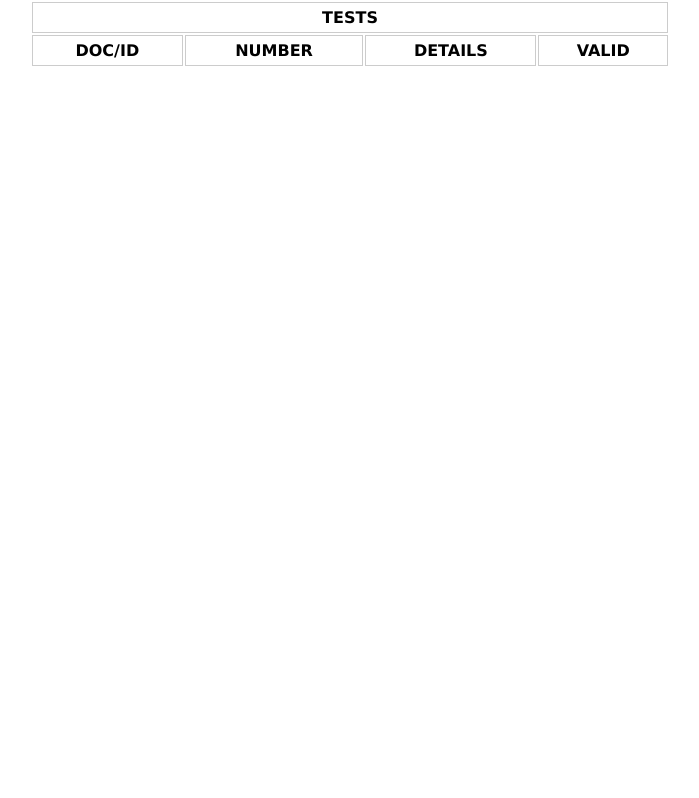
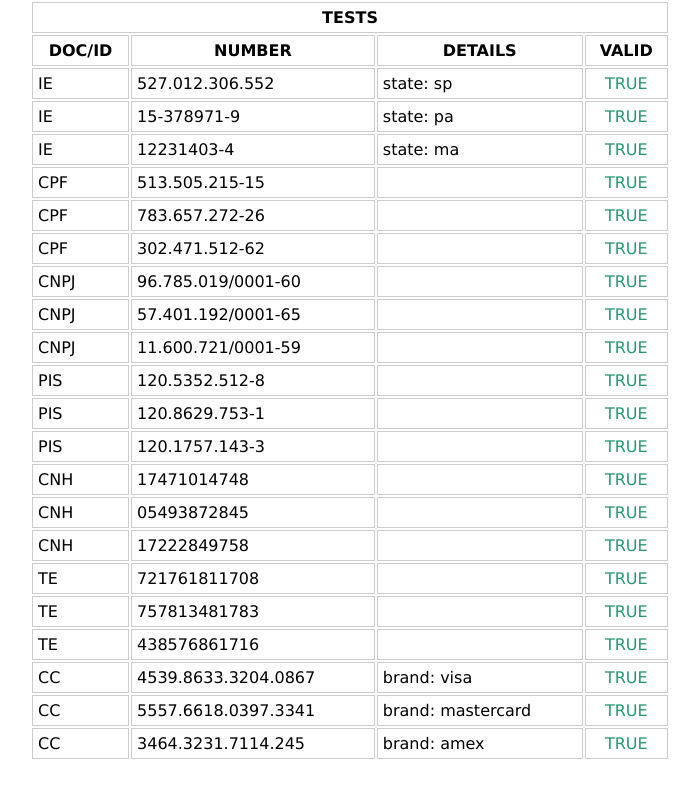
Before and after one commit to leandrosimoes/ls-docs, a website: page docs/index.html in a window 1280 px wide. Shown: the whole page, without its empty margins (290-989 px from the left). Drawn offline with nearby package versions, Linux system fonts and the light colour scheme; the site is published under a folder, as on GitHub Pages, so addresses that start at the root find nothing.

Commit message:
Change files structure to docs;

```diff
--- a/index.html
+++ b/docs/index.html
@@ -7,7 +7,7 @@
     <!-- Not necessary, just for tests -->
     <script src="http://code.jquery.com/jquery-1.12.4.min.js" integrity="sha256-ZosEbRLbNQzLpnKIkEdrPv7lOy9C27hHQ+Xp8a4MxAQ=" crossorigin="anonymous"></script>
 
-    <script src="/src/br-docs.js"></script>
+    <script src="../src/br-docs.js"></script>
 
     <style>
         html, body {
```
Also changed, not shown: bower.json (added, +25 -0 lines).
